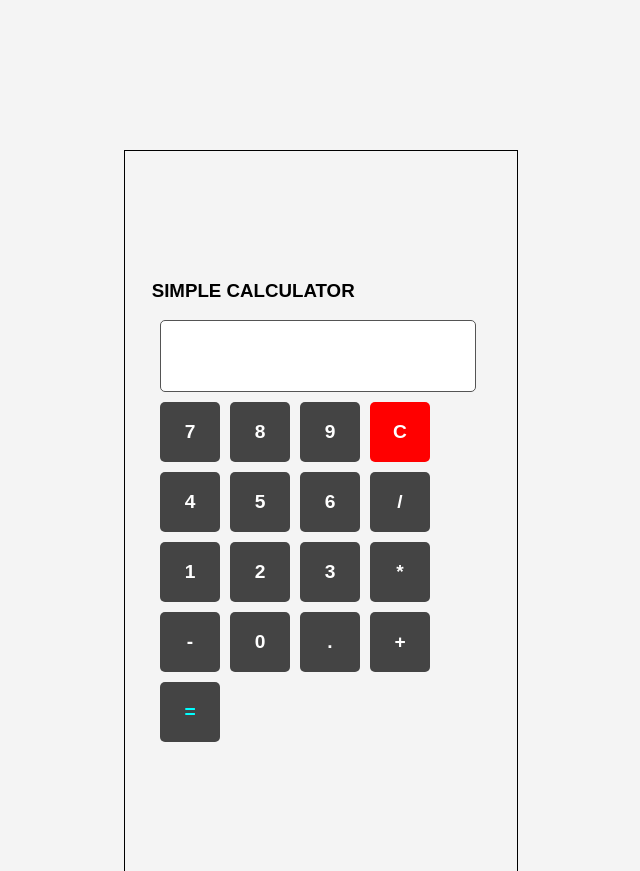
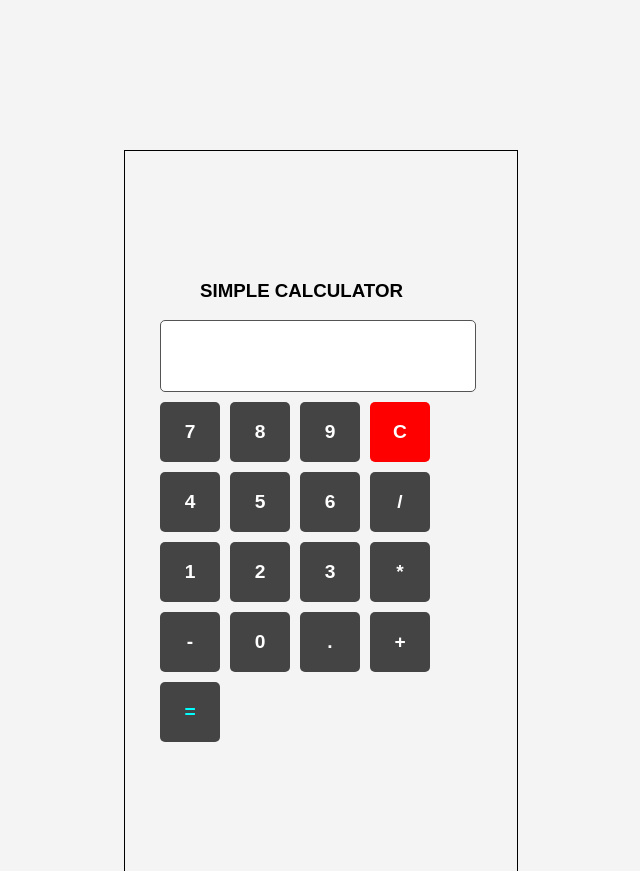
Before and after one commit to Vinaykumar88406/simple-calculator, a plain HTML site: page index.html in a window 1280 px wide. Shown: the top 871 px of the page, without its empty margins (376-1016 px from the left). Drawn offline with Linux system fonts and the light colour scheme.

Commit message:
Update style.css

```diff
--- a/style.css
+++ b/style.css
@@ -1,5 +1,5 @@
 .name{
-    margin-left: 0.5%;
+    margin-left: 50px;
     margin-top: 0%;
 }
 
```
